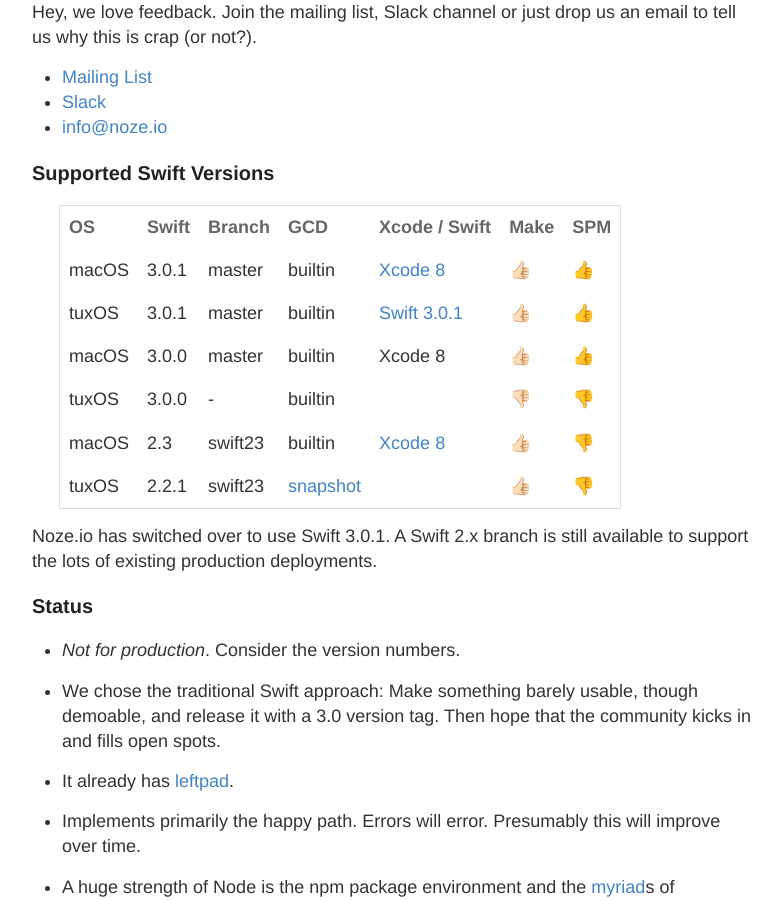
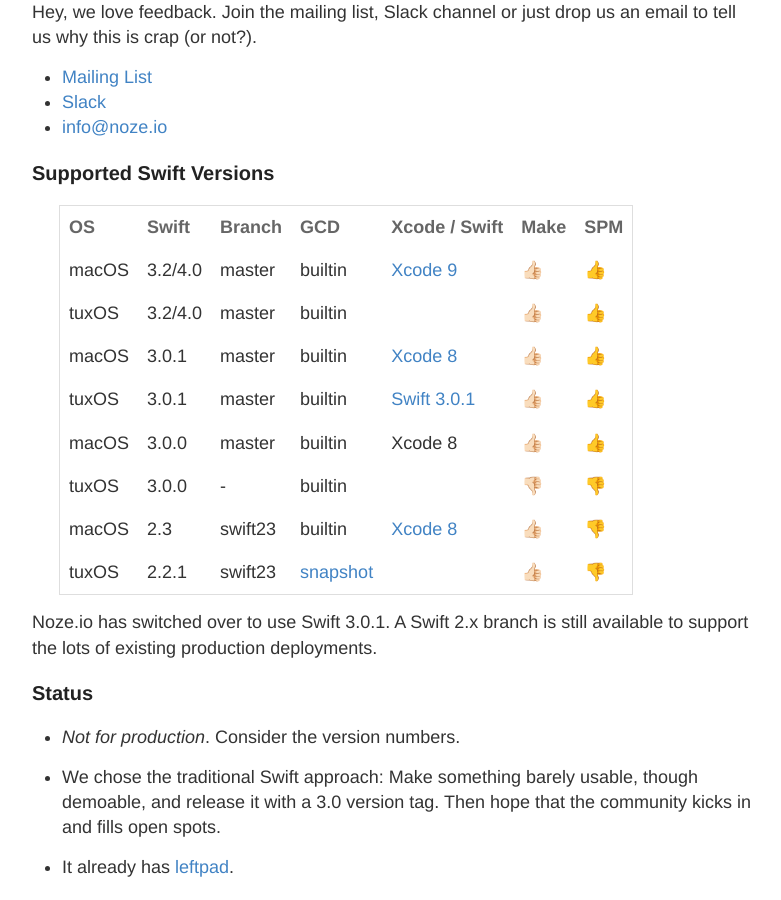
Before and after one commit to NozeIO/NozeIO.github.io, a Jekyll site: the page built from about.md, in a window 1280 px wide and 900 px high, scrolled down 602 px. Shown: the whole window, without its empty margins (248-1029 px from the left). Built offline with Jekyll 4.4.1, drawn with Linux system fonts in a browser that asks for light colours; comment, search, counter and statistics services are not loaded.

Commit message:
Update version chart.

```diff
--- a/about.md
+++ b/about.md
@@ -30,6 +30,8 @@
 
 | OS    | Swift    | Branch   | GCD      | Xcode / Swift                                              | Make | SPM  |
 | ----- | -------- | ---------| -------- | ---------------------------------------------------------- | ---- | ---- |
+| macOS | 3.2/4.0  | master   | builtin  | [Xcode 9](https://developer.apple.com/xcode/download/)     | 👍🏻  | 👍  |
+| tuxOS | 3.2/4.0  | master   | builtin  |                                                            | 👍🏻  | 👍  |
 | macOS | 3.0.1    | master   | builtin  | [Xcode 8](https://developer.apple.com/xcode/download/)     | 👍🏻  | 👍  |
 | tuxOS | 3.0.1    | master   | builtin  | [Swift 3.0.1](https://swift.org/download/#releases)        | 👍🏻  | 👍  |
 | macOS | 3.0.0    | master   | builtin  | Xcode 8                                                    | 👍🏻  | 👍  |
```
